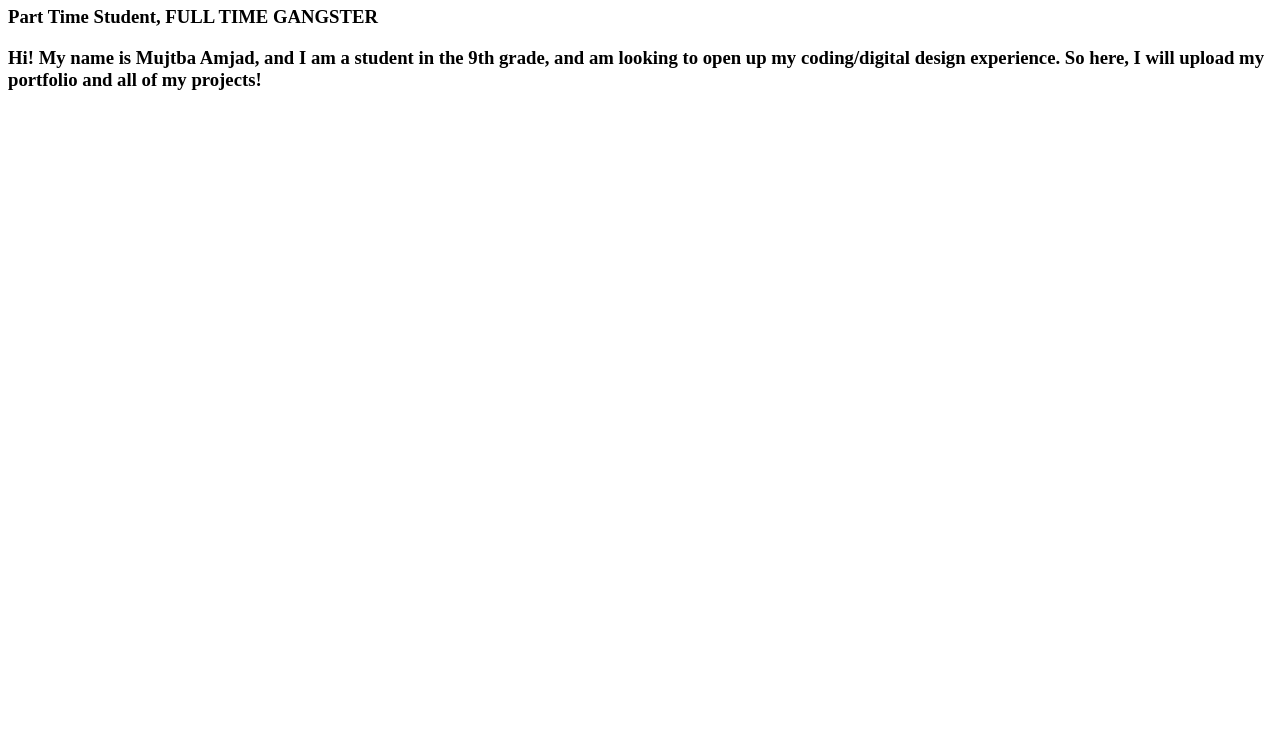
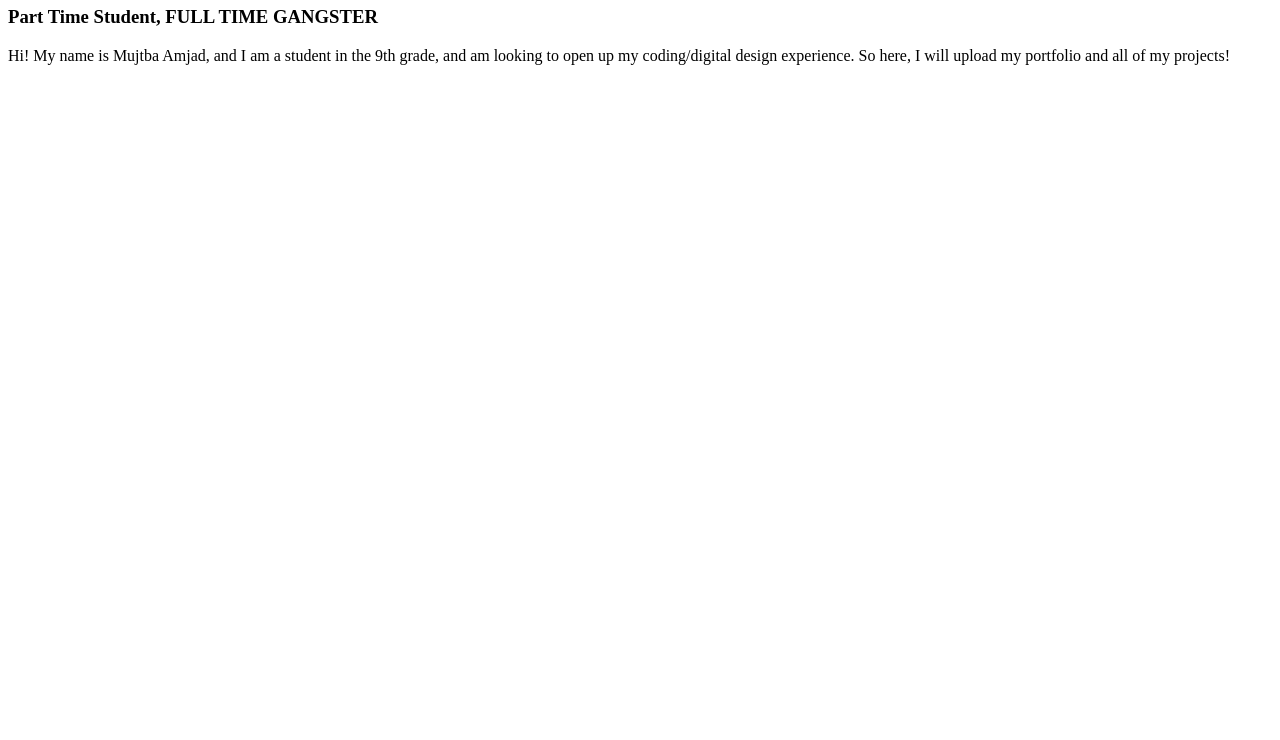
Before and after one commit to Mojoo215/MySite, a plain HTML site: page index.html in a window 1280 px wide. Shown: the part 60-800 px from the top of the page. Drawn offline with Linux system fonts and the light colour scheme.

Commit message:
Update index.html

```diff
--- a/index.html
+++ b/index.html
@@ -1,7 +1,7 @@
 <html>
 
 <h1> Mujtaba Amjad</h1>
-<h3> Part Time Student, FULL TIME GANGSTER<h3>
+<h3> Part Time Student, FULL TIME GANGSTER</h3>
 
 <p1>Hi! My name is Mujtba Amjad, and I am a student in the 9th grade, and am looking to open up my coding/digital design experience. So here, I will upload my portfolio and all of my projects!</p1>
 
```
